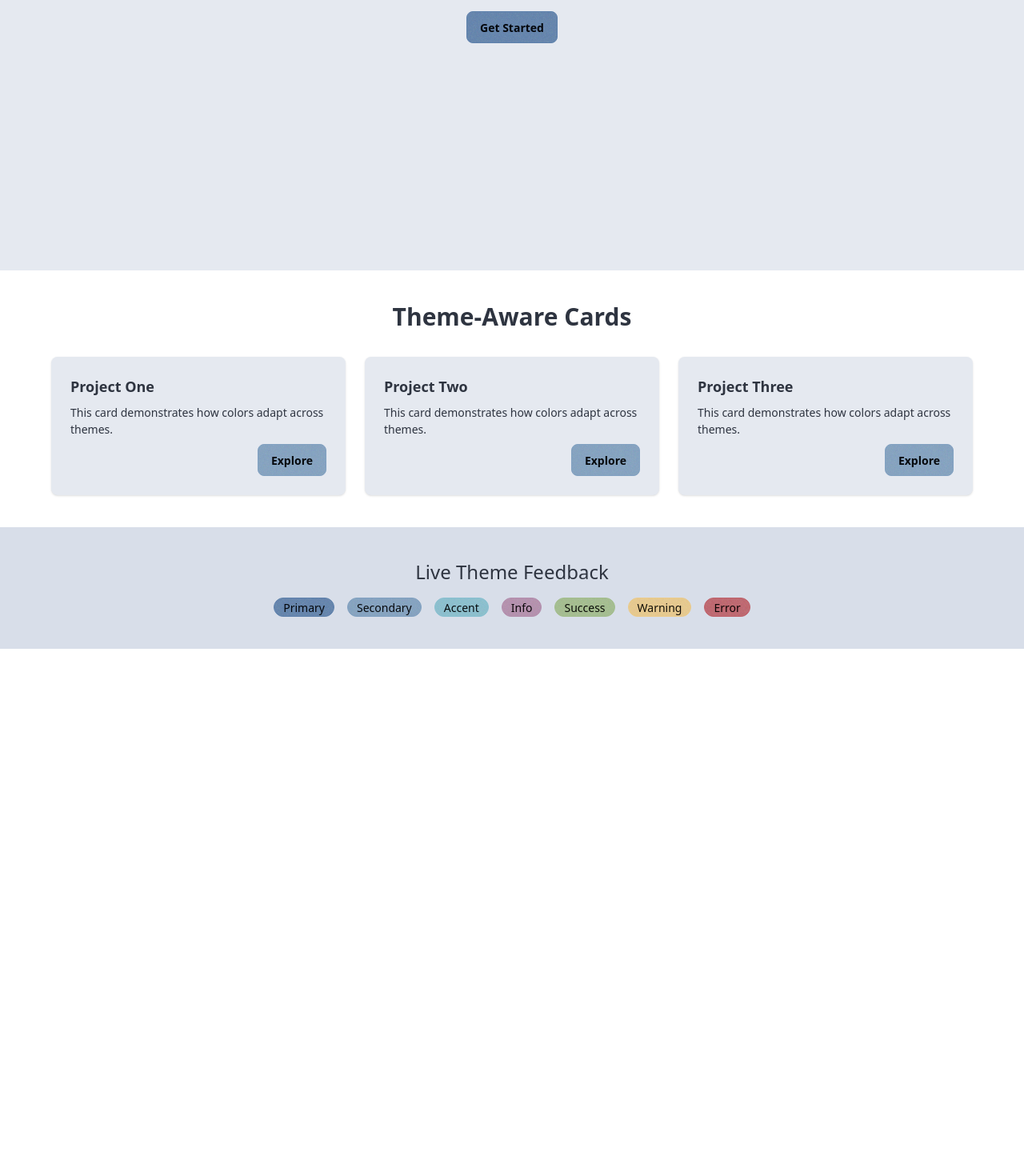
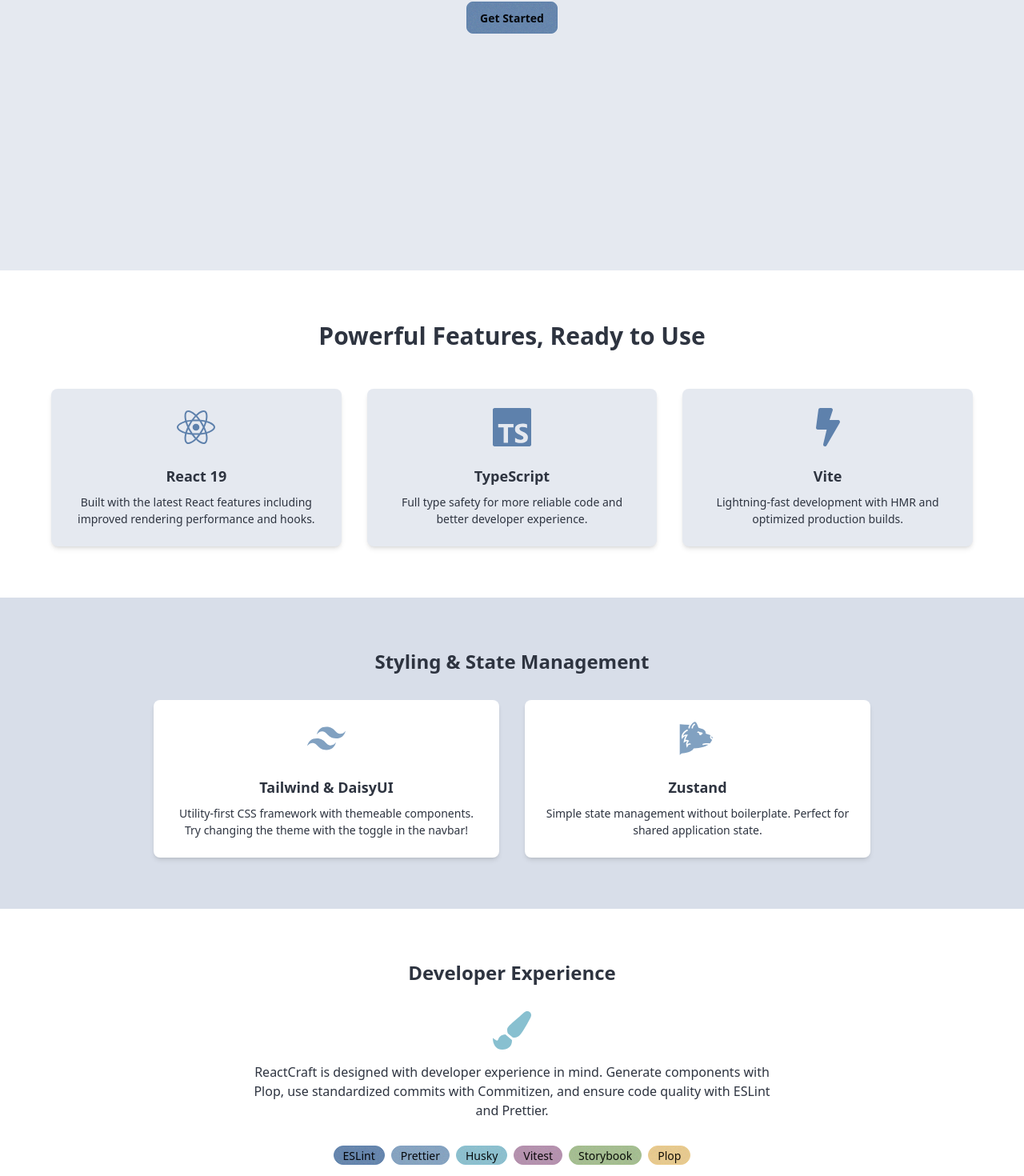
Before and after one commit to iknowmagic/reactcraft, a React (Vite) app: page / in a window 1280 px wide. Shown: the part 526-1996 px from the top of the page at 80% size. Before the commit the page ends 1337 px from the top, so only its background shows below. Built offline with nearby package versions, Linux system fonts and the light colour scheme.

Commit message:
feat: enhance Home component with new features and improved layout

```diff
--- a/src/pages/Home/Home.tsx
+++ b/src/pages/Home/Home.tsx
@@ -1,6 +1,10 @@
 import React from 'react'
 import type { HomeProps } from './Home.types'
 import Navbar from '@/components/Navbar'
+import { FaReact, FaBolt, FaPaintBrush } from 'react-icons/fa'
+import { SiTypescript, SiTailwindcss } from 'react-icons/si'
+import { GiBearHead } from 'react-icons/gi'
+import { motion } from 'framer-motion'
 
 export const Home: React.FC<HomeProps> = (_props) => {
   return (
@@ -10,47 +14,122 @@
       <section className="bg-base-200 min-h-screen hero">
         <div className="text-center hero-content">
           <div className="max-w-md">
-            <h1 className="font-bold text-5xl">Welcome to ReactCraft</h1>
-            <p className="py-6">
-              Switch themes using the toggle in the top right and see DaisyUI
-              adapt instantly.
-            </p>
-            <button className="btn btn-primary">Get Started</button>
+            <motion.div
+              initial={{ opacity: 0, y: -20 }}
+              animate={{ opacity: 1, y: 0 }}
+              transition={{ duration: 0.5 }}
+            >
+              <h1 className="font-bold text-5xl">ReactCraft</h1>
+              <p className="py-6">
+                A modern React toolkit for building beautiful, responsive web
+                applications. Start your next project with a solid foundation.
+              </p>
+              <button className="btn btn-primary">Get Started</button>
+            </motion.div>
           </div>
         </div>
       </section>
 
-      <section className="bg-base-100 px-4 py-10">
-        <h2 className="mb-8 font-semibold text-3xl text-center">
-          Theme-Aware Cards
+      <section className="bg-base-100 px-4 py-16">
+        <h2 className="mb-12 font-bold text-3xl text-center">
+          Powerful Features, Ready to Use
         </h2>
-        <div className="gap-6 grid grid-cols-1 md:grid-cols-3 mx-auto max-w-6xl">
-          {['Project One', 'Project Two', 'Project Three'].map((title) => (
-            <div key={title} className="bg-base-200 shadow card">
-              <div className="card-body">
-                <h3 className="card-title">{title}</h3>
-                <p>This card demonstrates how colors adapt across themes.</p>
-                <div className="justify-end card-actions">
-                  <button className="btn btn-secondary">Explore</button>
-                </div>
+        <div className="gap-8 grid grid-cols-1 md:grid-cols-3 mx-auto max-w-6xl">
+          <div className="bg-base-200 shadow-md hover:shadow-lg transition-all card">
+            <div className="card-body">
+              <div className="flex justify-center mb-4">
+                <FaReact className="w-12 h-12 text-primary" />
               </div>
+              <h3 className="justify-center card-title">React 19</h3>
+              <p className="text-center">
+                Built with the latest React features including improved
+                rendering performance and hooks.
+              </p>
             </div>
-          ))}
+          </div>
+
+          <div className="bg-base-200 shadow-md hover:shadow-lg transition-all card">
+            <div className="card-body">
+              <div className="flex justify-center mb-4">
+                <SiTypescript className="w-12 h-12 text-primary" />
+              </div>
+              <h3 className="justify-center card-title">TypeScript</h3>
+              <p className="text-center">
+                Full type safety for more reliable code and better developer
+                experience.
+              </p>
+            </div>
+          </div>
+
+          <div className="bg-base-200 shadow-md hover:shadow-lg transition-all card">
+            <div className="card-body">
+              <div className="flex justify-center mb-4">
+                <FaBolt className="w-12 h-12 text-primary" />
+              </div>
+              <h3 className="justify-center card-title">Vite</h3>
+              <p className="text-center">
+                Lightning-fast development with HMR and optimized production
+                builds.
+              </p>
+            </div>
+          </div>
         </div>
       </section>
 
-      <section className="bg-base-300 px-4 py-10">
-        <h2 className="mb-4 font-medium text-2xl text-center">
-          Live Theme Feedback
+      <section className="bg-base-300 px-4 py-16">
+        <h2 className="mb-8 font-bold text-2xl text-center">
+          Styling & State Management
         </h2>
-        <div className="flex flex-wrap justify-center gap-4">
-          <span className="badge badge-primary">Primary</span>
-          <span className="badge badge-secondary">Secondary</span>
-          <span className="badge badge-accent">Accent</span>
-          <span className="badge badge-info">Info</span>
-          <span className="badge badge-success">Success</span>
-          <span className="badge badge-warning">Warning</span>
-          <span className="badge badge-error">Error</span>
+        <div className="gap-8 grid grid-cols-1 md:grid-cols-2 mx-auto max-w-4xl">
+          <div className="bg-base-100 shadow-md hover:shadow-lg transition-all card">
+            <div className="card-body">
+              <div className="flex justify-center mb-4">
+                <SiTailwindcss className="w-12 h-12 text-secondary" />
+              </div>
+              <h3 className="justify-center card-title">Tailwind & DaisyUI</h3>
+              <p className="text-center">
+                Utility-first CSS framework with themeable components. Try
+                changing the theme with the toggle in the navbar!
+              </p>
+            </div>
+          </div>
+
+          <div className="bg-base-100 shadow-md hover:shadow-lg transition-all card">
+            <div className="card-body">
+              <div className="flex justify-center mb-4">
+                <GiBearHead className="w-12 h-12 text-secondary" />
+              </div>
+              <h3 className="justify-center card-title">Zustand</h3>
+              <p className="text-center">
+                Simple state management without boilerplate. Perfect for shared
+                application state.
+              </p>
+            </div>
+          </div>
+        </div>
+      </section>
+
+      <section className="bg-base-100 px-4 py-16">
+        <h2 className="mb-8 font-bold text-2xl text-center">
+          Developer Experience
+        </h2>
+        <div className="mx-auto max-w-2xl text-center">
+          <div className="flex justify-center mb-4">
+            <FaPaintBrush className="w-12 h-12 text-accent" />
+          </div>
+          <p className="mb-8">
+            ReactCraft is designed with developer experience in mind. Generate
+            components with Plop, use standardized commits with Commitizen, and
+            ensure code quality with ESLint and Prettier.
+          </p>
+          <div className="flex flex-wrap justify-center gap-2">
+            <span className="badge badge-primary">ESLint</span>
+            <span className="badge badge-secondary">Prettier</span>
+            <span className="badge badge-accent">Husky</span>
+            <span className="badge badge-info">Vitest</span>
+            <span className="badge badge-success">Storybook</span>
+            <span className="badge badge-warning">Plop</span>
+          </div>
         </div>
       </section>
     </div>
```
